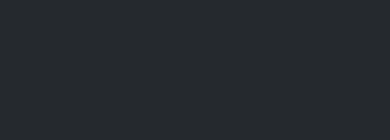
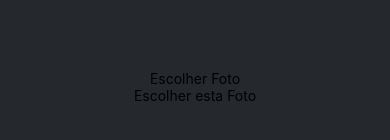
Before and after one commit to EduardoDametto25/StickerSmashApp, a React Native app in the folder StickerSmash/: screen / in a window 390 px wide. Shown: the part 578-718 px from the top of the page. Built offline with nearby package versions, Linux system fonts and the light colour scheme.

Commit message:
Criação dos coponentes Imageview e botão

```diff
--- a/StickerSmash/App.js
+++ b/StickerSmash/App.js
@@ -1,5 +1,7 @@
 import { StatusBar } from 'expo-status-bar';
 import { StyleSheet, View, Image } from 'react-native';
+import ImageViewer from './src/components/ImageViewer';
+import Button from './src/components/Button';
 
 const PlaceholderImage = require('./assets/images/background-image.png');
 
@@ -7,7 +9,11 @@ export default function App() {
   return (
     <View style={styles.container}>
       <View style={styles.imageContainer}>
-        <Image source={PlaceholderImage} style={styles.image}/>
+        <ImageViewer placeholderImageSource={PlaceholderImage} />
+      </View>
+      <View style={styles.footerContainer}>
+        <Button label="Escolher Foto"/>
+        <Button label="Escolher esta Foto"/>
       </View>
       <StatusBar style="auto" />
     </View>
@@ -24,9 +30,8 @@ const styles = StyleSheet.create({
       flex: 1,
       paddingTop: 58,
     },
-    image: {
-      width: 320,
-      height: 440,
-      borderRadius: 18,
+    footerContainer: {
+      flex: 1/3,
+      alignItems: 'center',
     }
 });
--- /dev/null
+++ b/StickerSmash/src/components/Button.js
@@ -0,0 +1,16 @@
+import { Pressable, StyleSheet, Text, View } from 'react-native'
+
+export default function Button({label}) {
+  return (
+    <View style={styles.buttonContainer}>
+        <Pressable
+         style={styles.button}
+         onPress={() => alert("Você pressionou o Botão")}
+         >
+          <Text style={styles.buttonLabel}>{label}</Text>
+        </Pressable>
+    </View>
+  )
+}
+
+const styles = StyleSheet.create({})
--- /dev/null
+++ b/StickerSmash/src/components/ImageViewer.js
@@ -0,0 +1,15 @@
+import { StyleSheet, Image } from 'react-native'
+
+export default function ImageViewer({placeholderImageSource}) {
+  return (
+     <Image source={placeholderImageSource} style={styles.image}/>
+  )
+}
+
+const styles = StyleSheet.create({
+    image: {
+        width: 320,
+        height: 440,
+        borderRadius: 18,
+    }
+});
```
Also changed, not shown: 1 other file (tests, documents, lock files or other folders).
